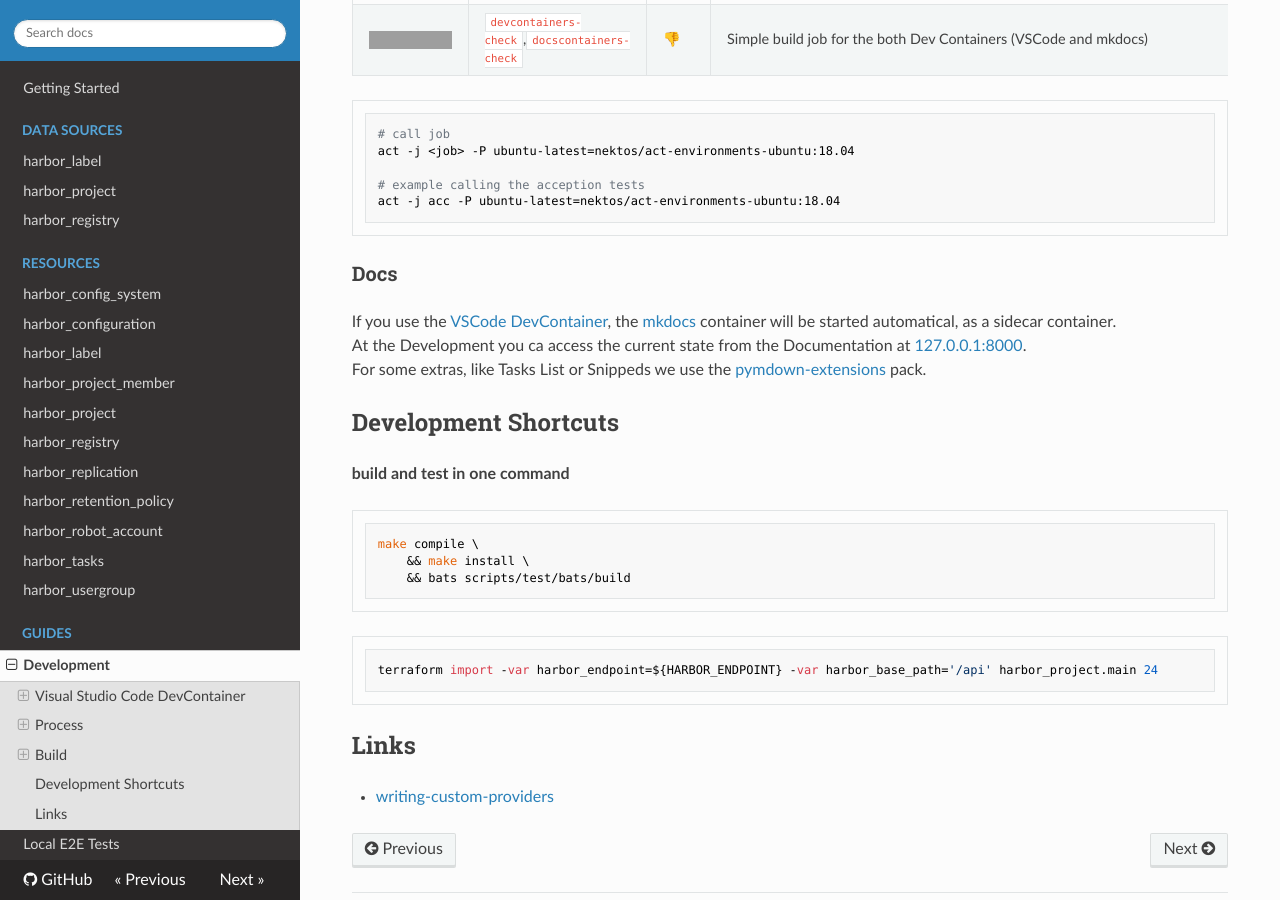
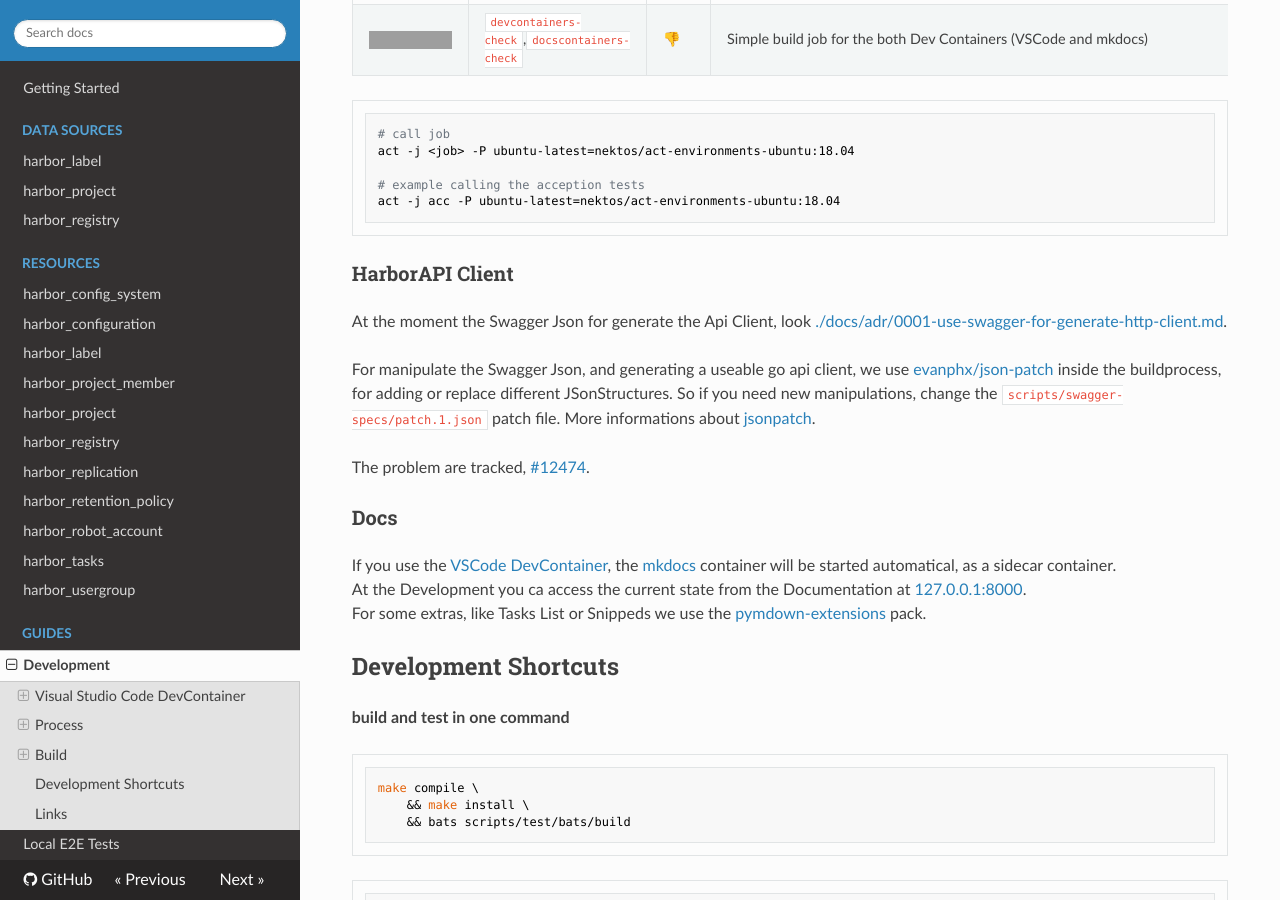
Before and after one commit to nolte/terraform-provider-harbor, an MkDocs documentation site: the page built from docs/guides/development.md, in a window 1280 px wide and 900 px high, scrolled down 1730 px. Built offline with MkDocs 1.6.1, drawn with Linux system fonts in a browser that asks for light colours; nearby versions of some CDN libraries; grey boxes are pictures that could not be loaded.

Commit message:
describe json patch at docs

````diff
--- a/docs/guides/development.md
+++ b/docs/guides/development.md
@@ -68,6 +68,14 @@ act -j <job> -P ubuntu-latest=nektos/act-environments-ubuntu:18.04
 act -j acc -P ubuntu-latest=nektos/act-environments-ubuntu:18.04
 ```
 
+### HarborAPI Client
+
+At the moment the Swagger Json for generate the Api Client, look [./docs/adr/0001-use-swagger-for-generate-http-client.md](https://github.com/nolte/terraform-provider-harbor/blob/develop/docs/adr/0001-use-swagger-for-generate-http-client.md).
+
+For manipulate the Swagger Json, and generating a useable go api client, we use [evanphx/json-patch](https://github.com/evanphx/json-patch) inside the buildprocess, for adding or replace different JSonStructures. So if you need new manipulations, change the `scripts/swagger-specs/patch.1.json` patch file. More informations about [jsonpatch](http://jsonpatch.com/).
+
+The problem are tracked, [#12474](https://github.com/*goharbor/harbor/issues/12474).
+
 ### Docs
 
 If you use the [VSCode DevContainer](#visual-studio-code-devcontainer), the [mkdocs](https://www.mkdocs.org/) container will be started automatical, as a sidecar container.
````
